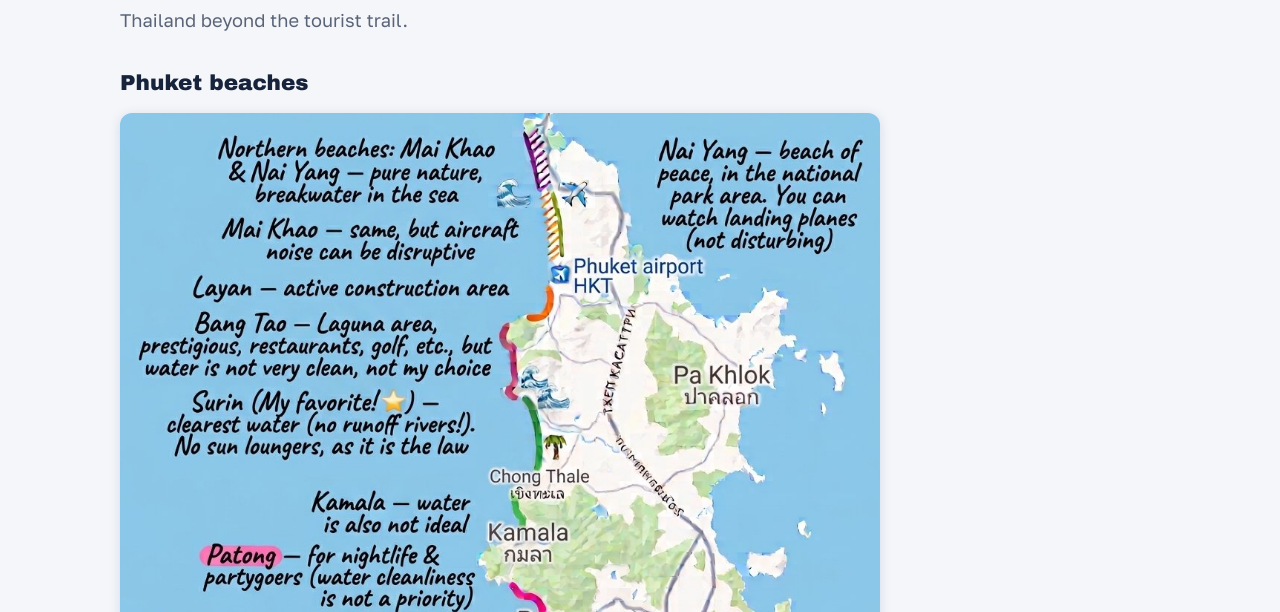
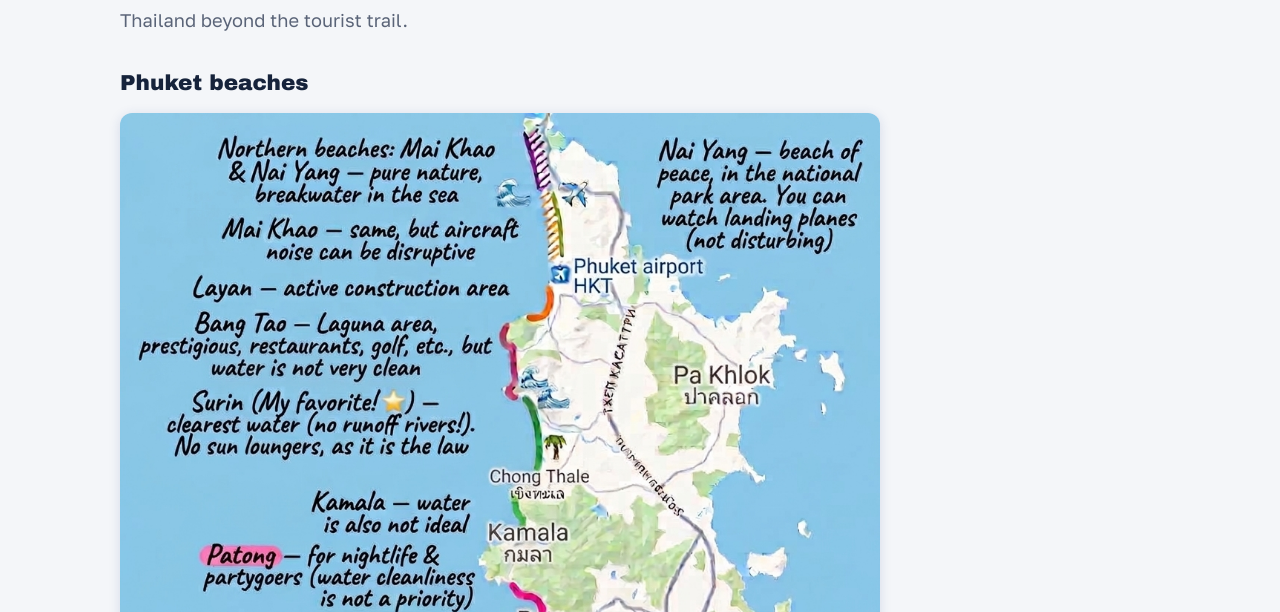
Before and after one commit to linaleelina/mythaiview, a plain HTML site: page en/tourism/index.html in a window 1280 px wide. Shown: the part 188-800 px from the top of the page. Drawn offline with Linux system fonts and the light colour scheme; a web font is replaced by a local one.

Commit message:
Add files via upload

```diff
--- a/en/tourism/index.html
+++ b/en/tourism/index.html
@@ -276,7 +276,7 @@ footer{border-top:1px solid var(--line);background:var(--card)}
   <h2 id="phuket-beaches">Phuket beaches</h2>
   </div>
   <figure style="margin:1rem 0 1.5rem;max-width:760px">
-    <a href="../../img/phuket-beaches-en2.jpg" target="_blank" rel="noopener"><img src="../../img/phuket-beaches-en2.jpg" width="1024" height="1024" loading="lazy" style="width:100%;height:auto;border-radius:12px;box-shadow:0 2px 12px rgba(31,63,143,.15)" alt="Map of Phuket beaches with comments: Mai Khao and Nai Yang — pure nature, breakwater in the sea; Nai Yang — beach of peace in the national park area, you can watch landing planes; Mai Khao — aircraft noise can be disruptive; Layan — active construction area; Bang Tao — Laguna area, prestigious, restaurants, golf, but the water is not very clean; Surin — clearest water, no runoff rivers, no sun loungers by law; Kamala — water is not ideal; Patong — for nightlife and partygoers; Karon and Kata — for surfers and families, Karon has many beachfront hotels with the beach across the road, Kata has only one beachfront hotel; Nai Harn — new promenade along the lake for walking and jogging, but the lake with runoff flows into the sea, so choose the side of the beach opposite the river, crowded in high season; Panwa — for low season, the bay is calm when the Andaman Sea is rough."></a>
+    <a href="../../img/phuket-beaches-en3.jpg" target="_blank" rel="noopener"><img src="../../img/phuket-beaches-en3.jpg" width="1024" height="1024" loading="lazy" style="width:100%;height:auto;border-radius:12px;box-shadow:0 2px 12px rgba(31,63,143,.15)" alt="Map of Phuket beaches with comments: Mai Khao and Nai Yang — pure nature, breakwater in the sea; Nai Yang — beach of peace in the national park area, you can watch landing planes; Mai Khao — aircraft noise can be disruptive; Layan — active construction area; Bang Tao — Laguna area, prestigious, restaurants, golf, but the water is not very clean; Surin — clearest water, no runoff rivers, no sun loungers by law; Kamala — water is not ideal; Patong — for nightlife and partygoers; Karon and Kata — for surfers and families, Karon has many beachfront hotels with the beach across the road, Kata has only one beachfront hotel; Nai Harn — new promenade along the lake for walking and jogging, but the lake with runoff flows into the sea, so choose the side of the beach opposite the river, crowded in high season; Panwa — for low season, the bay is calm when the Andaman Sea is rough."></a>
     <figcaption style="font-size:.88rem;color:var(--muted);margin-top:.5rem">The map shows the best-known beaches, but Phuket is dotted with small beaches. There are no secret beaches on the island at all.<br>My favourites: for clean water — Surin, Nai Yang, Banana Beach; for infrastructure — Bang Tao, Nai Harn; for surfing — Kata Beach; for meditation and plane-watching — Nai Yang.<br>Click the map to open it full size.</figcaption>
   </figure>
   <!--/EN-ONLY-->
```
Also changed, not shown: tourism/index.html (+1 -1 lines), img/phuket-beaches-6.jpg (added), img/phuket-beaches-en3.jpg (added).
